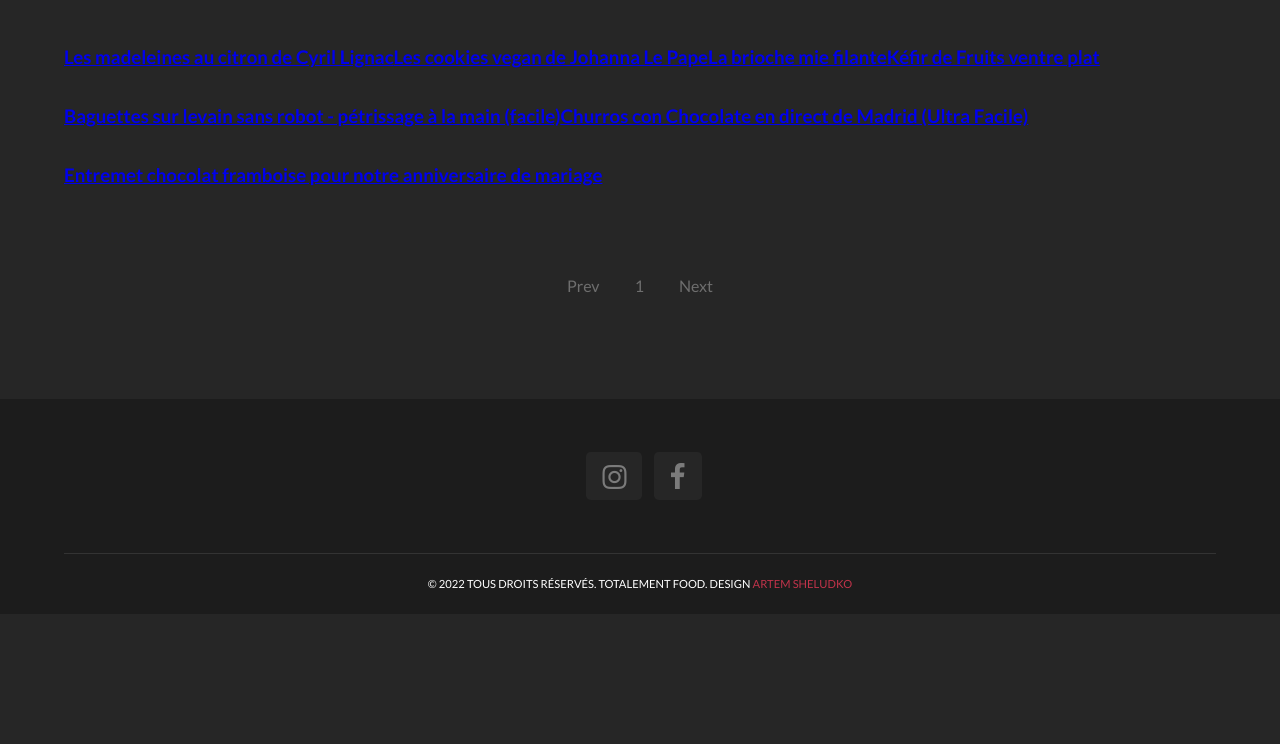
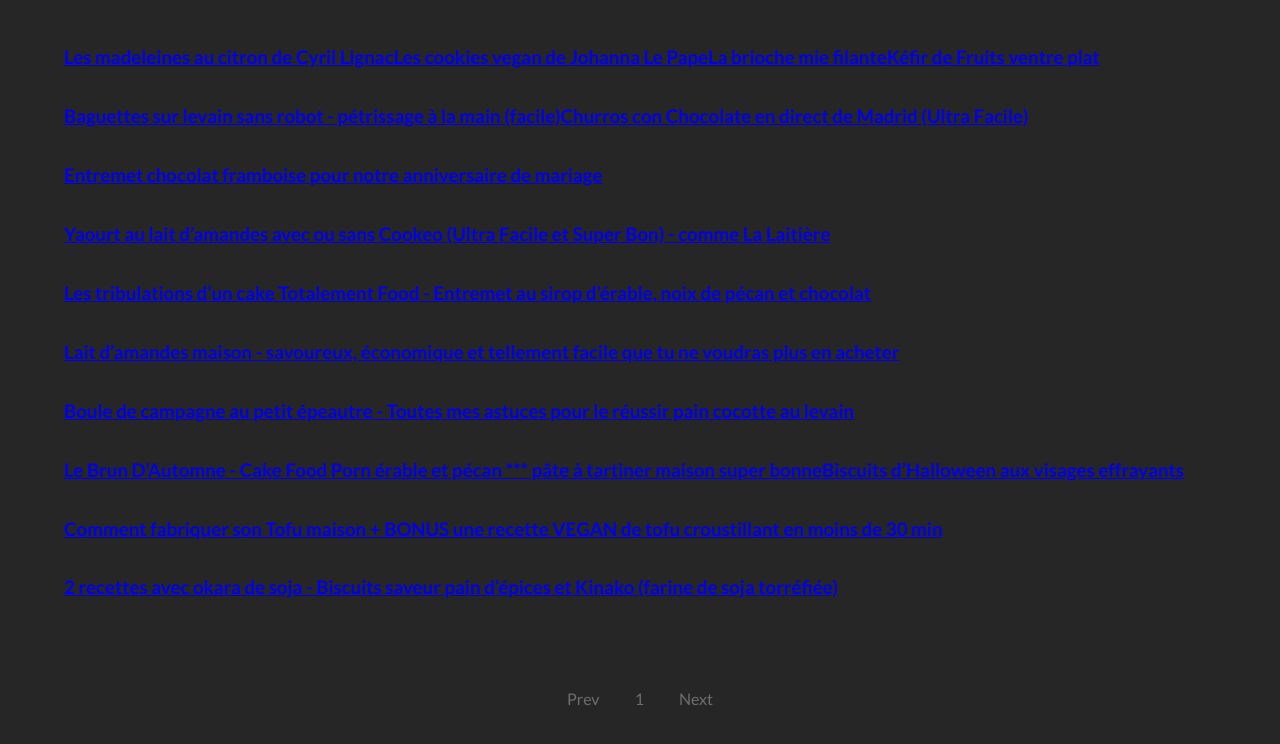
Before and after one commit to totalement-food/totalement-food.github.io, a Jekyll site: the page built from _pages/recettes.md, in a window 1280 px wide and 900 px high, scrolled down 604 px, cut to the strip 37-782 px from the top of the window. Built offline with Jekyll 4.4.1, drawn with Linux system fonts in a browser that asks for light colours; before the commit the page ends 1255 px from its top, so only the background shows below that.

Commit message:
recetteajour

```diff
--- a/_pages/recettes.md
+++ b/_pages/recettes.md
@@ -11,3 +11,11 @@ title: Les Recettes Totalement Food
 ### [Baguettes sur levain sans robot - pétrissage à la main (facile)](baguette-sur-levain.html)
 ### [Churros con Chocolate en direct de Madrid (Ultra Facile)](churros-con-chocolate.html)
 ### [Entremet chocolat framboise pour notre anniversaire de mariage](entremet-blacknpeps.html)
+### [Yaourt au lait d'amandes avec ou sans Cookeo (Ultra Facile et Super Bon) - comme La Laitière](yaourt.html)
+### [Les tribulations d'un cake Totalement Food - Entremet au sirop d'érable, noix de pécan et chocolat](entremetautomne.html)
+### [Lait d'amandes maison - savoureux, économique et tellement facile que tu ne voudras plus en acheter](laitdamandemaison.html)
+### [Boule de campagne au petit épeautre - Toutes mes astuces pour le réussir pain cocotte au levain](bouledecampagne.html)
+### [Le Brun D'Automne - Cake Food Porn érable et pécan *** pâte à tartiner maison super bonne](cake-automne.html)
+### [Biscuits d'Halloween aux visages effrayants](biscuithalloween.html)
+### [Comment fabriquer son Tofu maison + BONUS une recette VEGAN de tofu croustillant en moins de 30 min](tofumaison.html)
+### [2 recettes avec okara de soja - Biscuits saveur pain d'épices et Kinako (farine de soja torréfiée)](okara.html)
```
